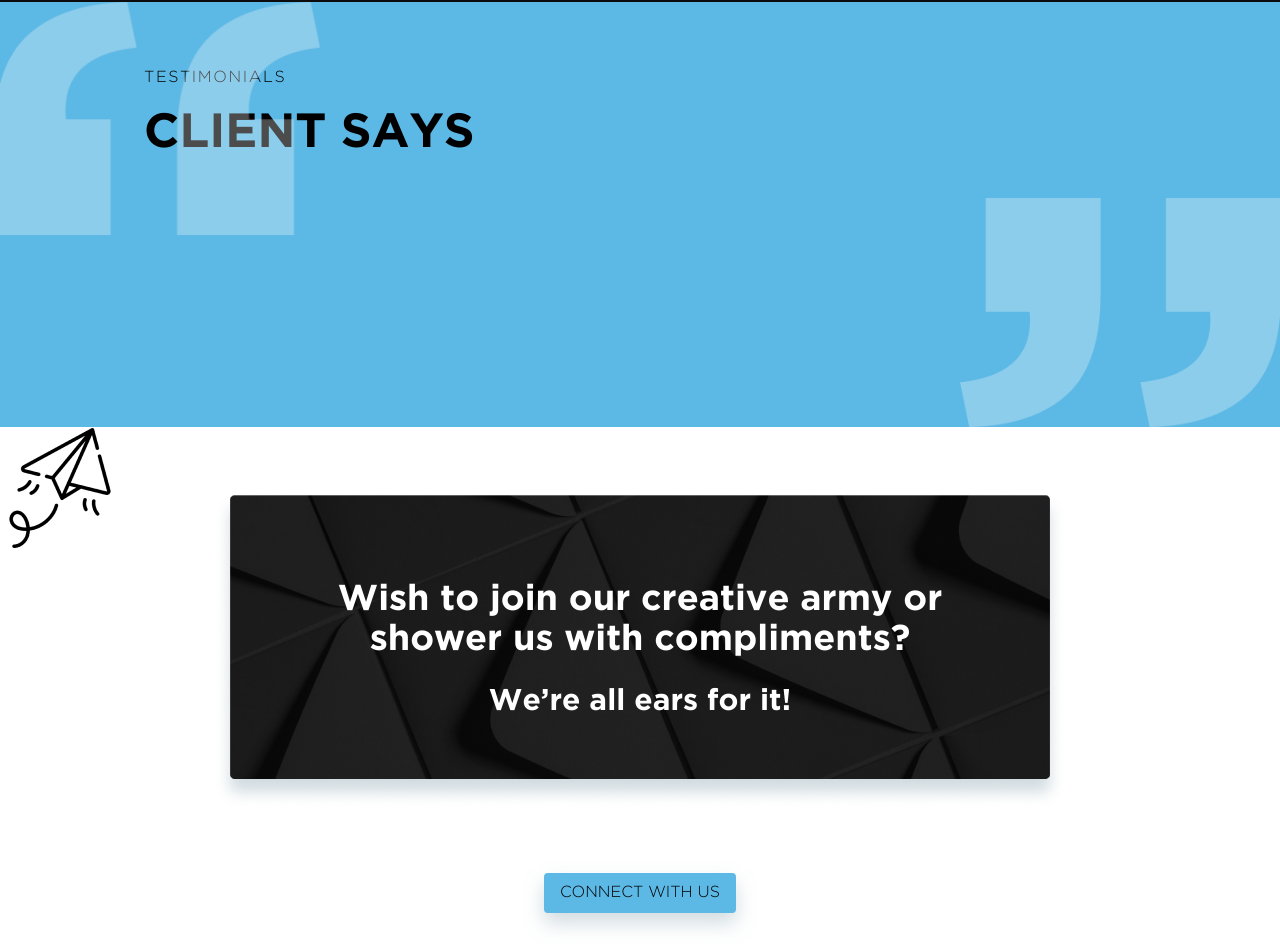
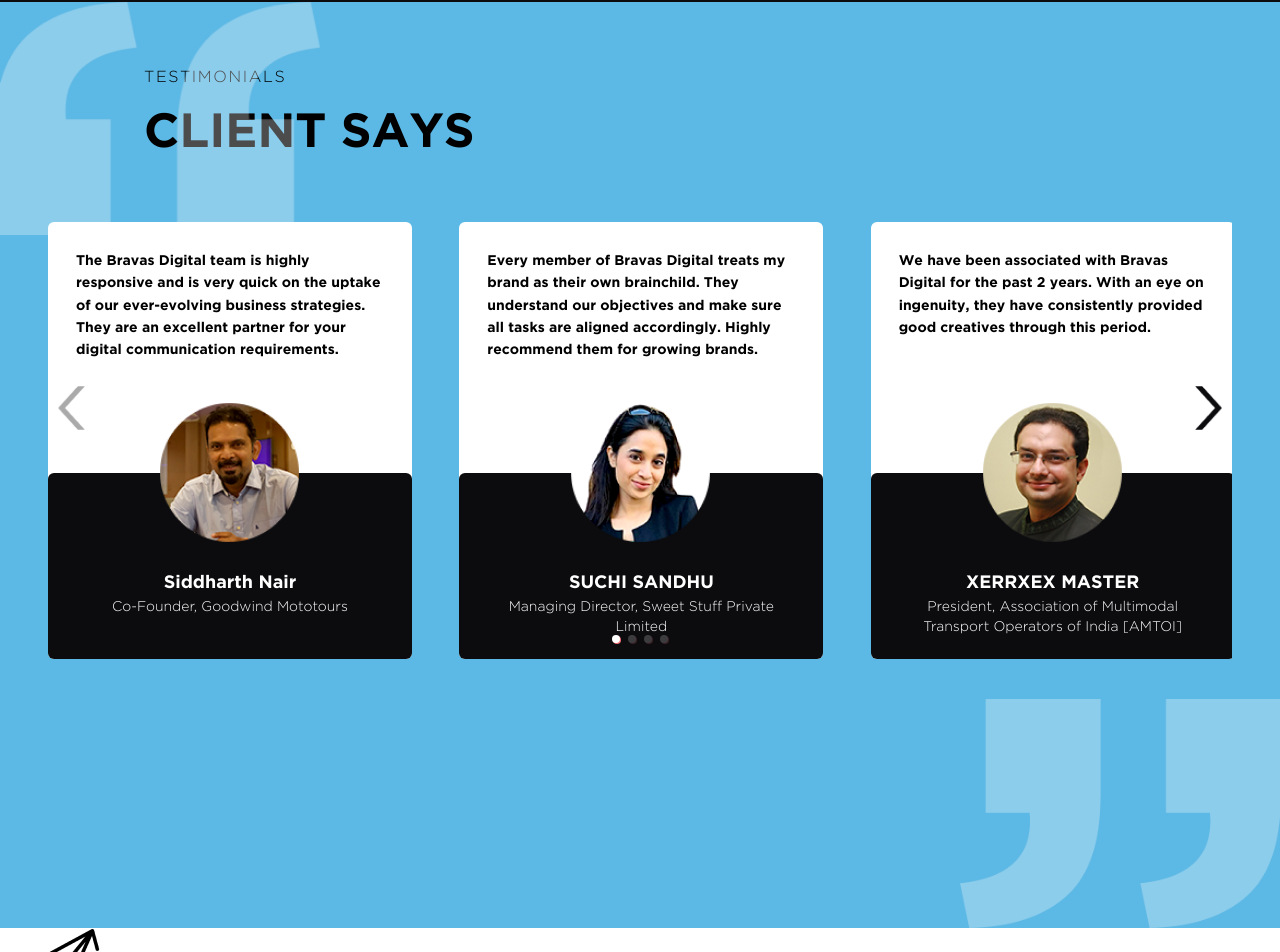
Before and after one commit to Ashutoshkr23/Bravos-11, a Next.js app: page / in a window 1280 px wide. Shown: the part 6172-7124 px from the top of the page. Built offline with nearby package versions, Linux system fonts and the light colour scheme.

Commit message:
slider-fix

```diff
--- a/src/components/TestimonialComp.jsx
+++ b/src/components/TestimonialComp.jsx
@@ -4,7 +4,7 @@
   return (
     <div>
       {/*Laptop */}
-      <div className='hidden lg;block'>
+      <div className='hidden lg:block'>
         <div className='relative inline-block h-[437px] w-[364px] mt-16 bg-white rounded-md'>
           <img src={img} alt="" className='absolute inset-x-0 mx-auto bottom-[115px] z-10' />
           <div className='w-[308px] pt-7 px-7'>
```
